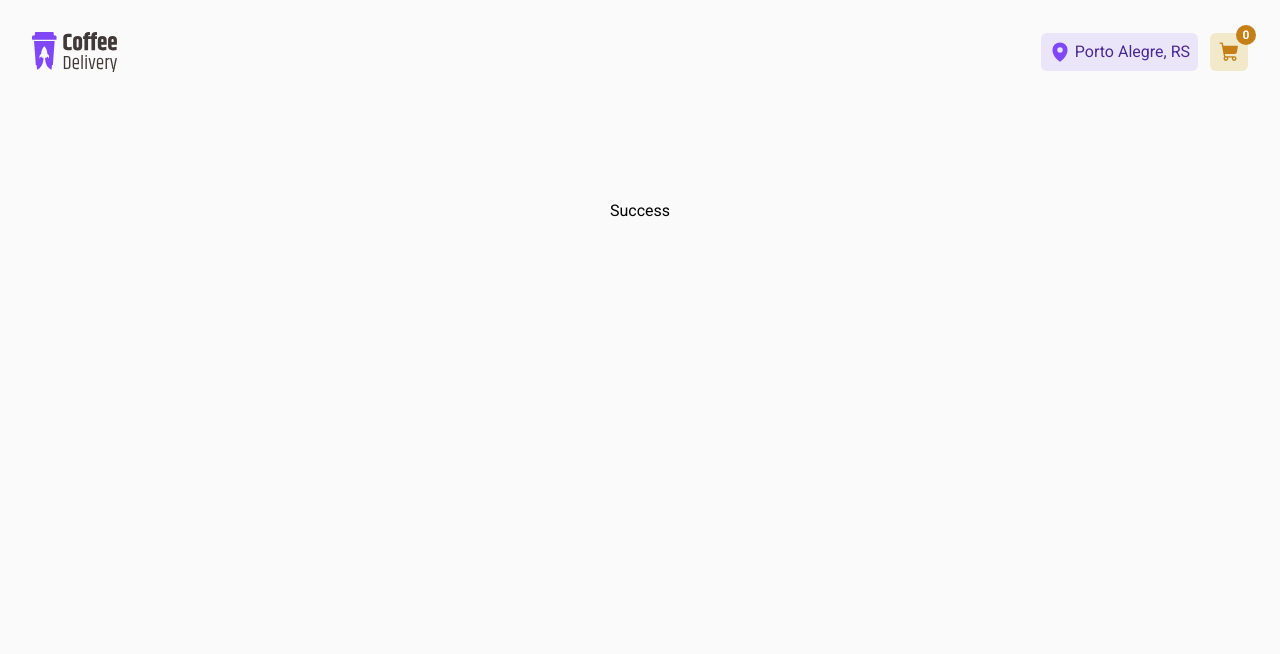
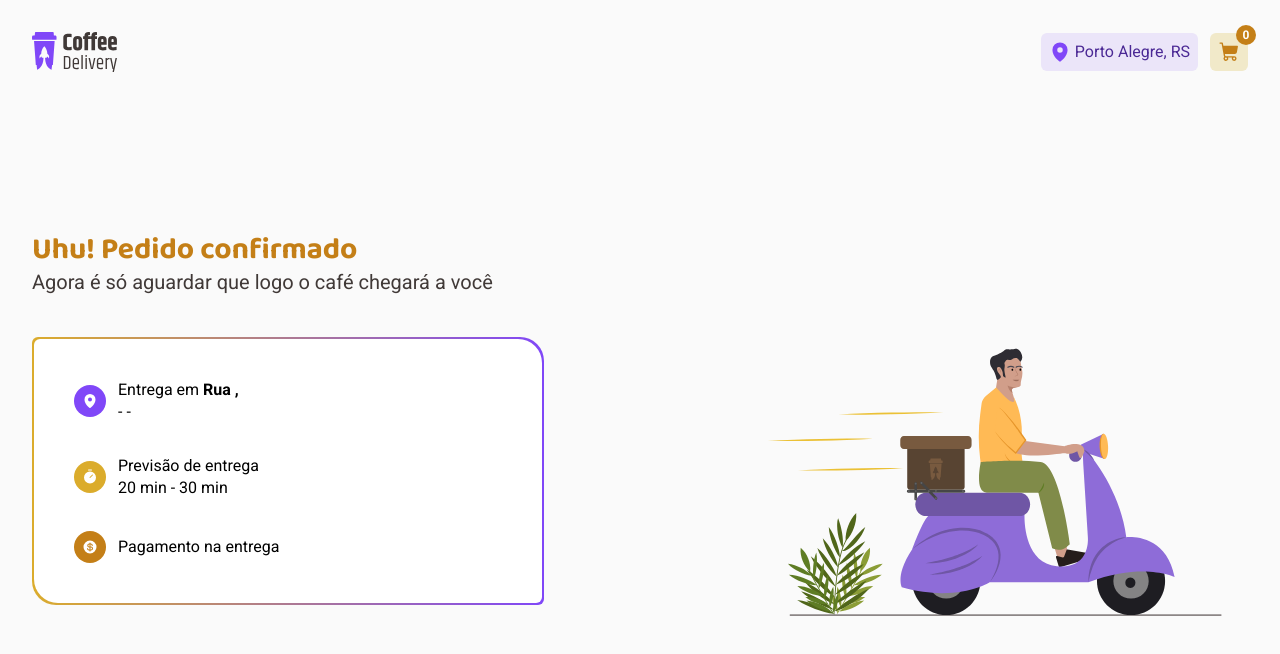
Before and after one commit to kauevecchia/coffee-shop-delivery, a React (Vite) app: page /success in a window 1280 px wide. Shown: the top 654 px of the page. Built offline with nearby package versions, Linux system fonts and the light colour scheme.

Commit message:
feat: add success page layout with order details

```diff
--- a/src/pages/Success.tsx
+++ b/src/pages/Success.tsx
@@ -1,3 +1,73 @@
+import { useCheckoutStore } from "../store/checkoutStore"
+import SuccessImg from '../../public/Illustration.svg'
+import { MapPin, Timer, CurrencyDollar } from '@phosphor-icons/react'
+import { useCoffeeStore } from "../store/coffeeStore"
+
 export function Success() {
-    return <h1>Success</h1>
+    const { formData, paymentMethod } = useCheckoutStore()
+
+
+    return (
+      <div className="w-full p-8">
+        <div className="max-w-7xl w-full mx-auto">
+          <h1 className="font-baloo text-3xl text-yellow-dark font-bold">
+            Uhu! Pedido confirmado
+          </h1>
+          <p className="text-xl text-base-subtitle">
+            Agora é só aguardar que logo o café chegará a você
+          </p>
+
+          <div className="flex justify-between items-center mt-10">
+            {/* Div de conteúdo */}
+            <div className="flex-1 mb-6 max-w-lg rounded-br-md rounded-tl-md rounded-bl-3xl rounded-tr-3xl bg-gradient-to-r from-my-yellow to-my-purple p-0.5">
+              <div className="rounded-br-md flex flex-col gap-8 rounded-bl-3xl rounded-tl-md rounded-tr-3xl bg-white p-10">
+                <div className="flex gap-3 items-center">
+                  <div className="h-8 w-8 bg-my-purple rounded-full p-2">
+                    <MapPin size={16} weight="fill" className="text-white" />
+                  </div>
+                  <div>
+                    <p>
+                      Entrega em{' '}
+                      <span className="font-bold">
+                        Rua {formData.Rua}, {formData.Número}
+                      </span>
+                    </p>
+                    <p>
+                      {formData.Bairro} - {formData.Cidade} - {formData.UF}
+                    </p>
+                  </div>
+                </div>
+                <div className="flex gap-3 items-center">
+                  <div className="h-8 w-8 bg-my-yellow rounded-full p-2">
+                    <Timer size={16} weight="fill" className="text-white" />
+                  </div>
+                  <div>
+                    <p>Previsão de entrega</p>
+                    <p>20 min - 30 min</p>
+                  </div>
+                </div>
+                <div className="flex gap-3 items-center">
+                  <div className="h-8 w-8 bg-yellow-dark rounded-full p-2">
+                    <CurrencyDollar
+                      size={16}
+                      weight="fill"
+                      className="text-white"
+                    />
+                  </div>
+                  <div>
+                    <p>Pagamento na entrega</p>
+                    <p className="font-bold">{paymentMethod}</p>
+                  </div>
+                </div>
+              </div>
+            </div>
+
+            {/* Imagem */}
+            <div className="flex-shrink-0">
+              <img src={SuccessImg} alt="" />
+            </div>
+          </div>
+        </div>
+      </div>
+    )
 }
```
